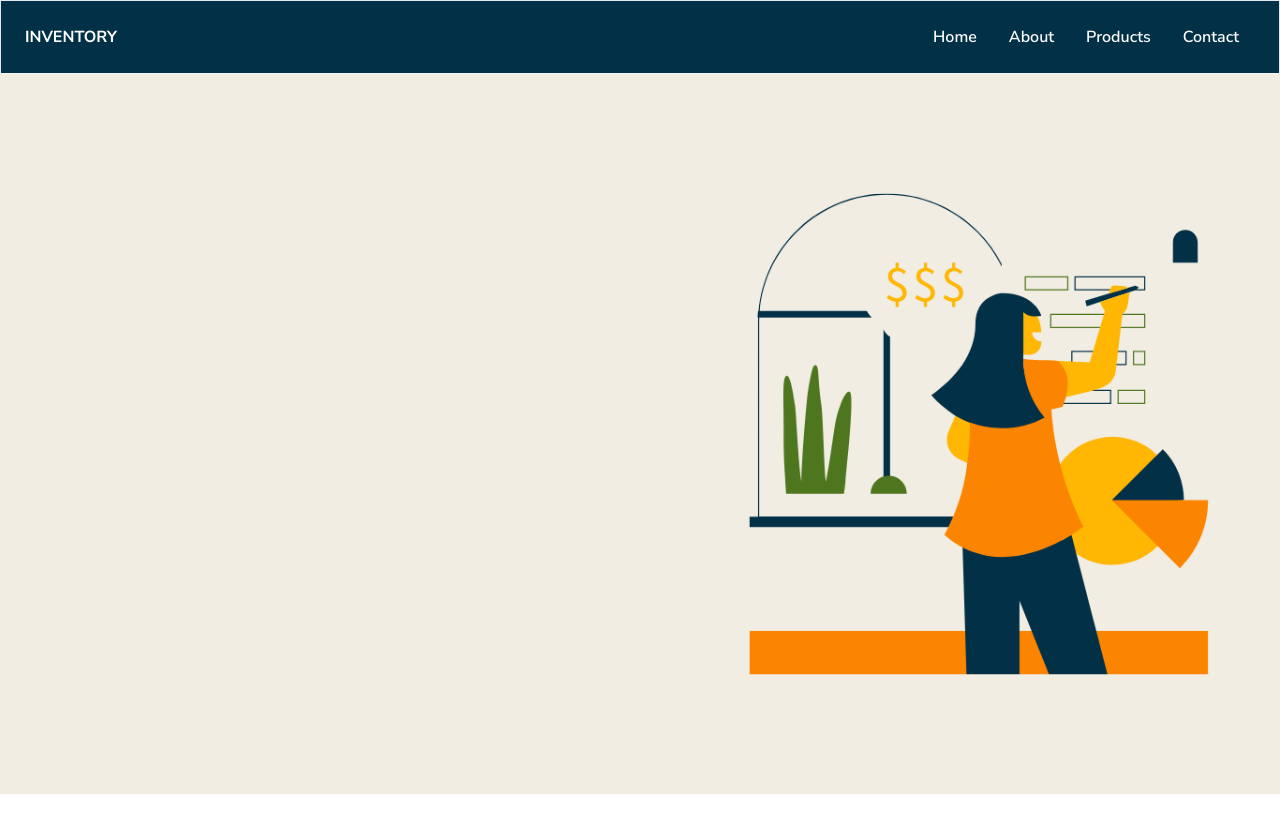
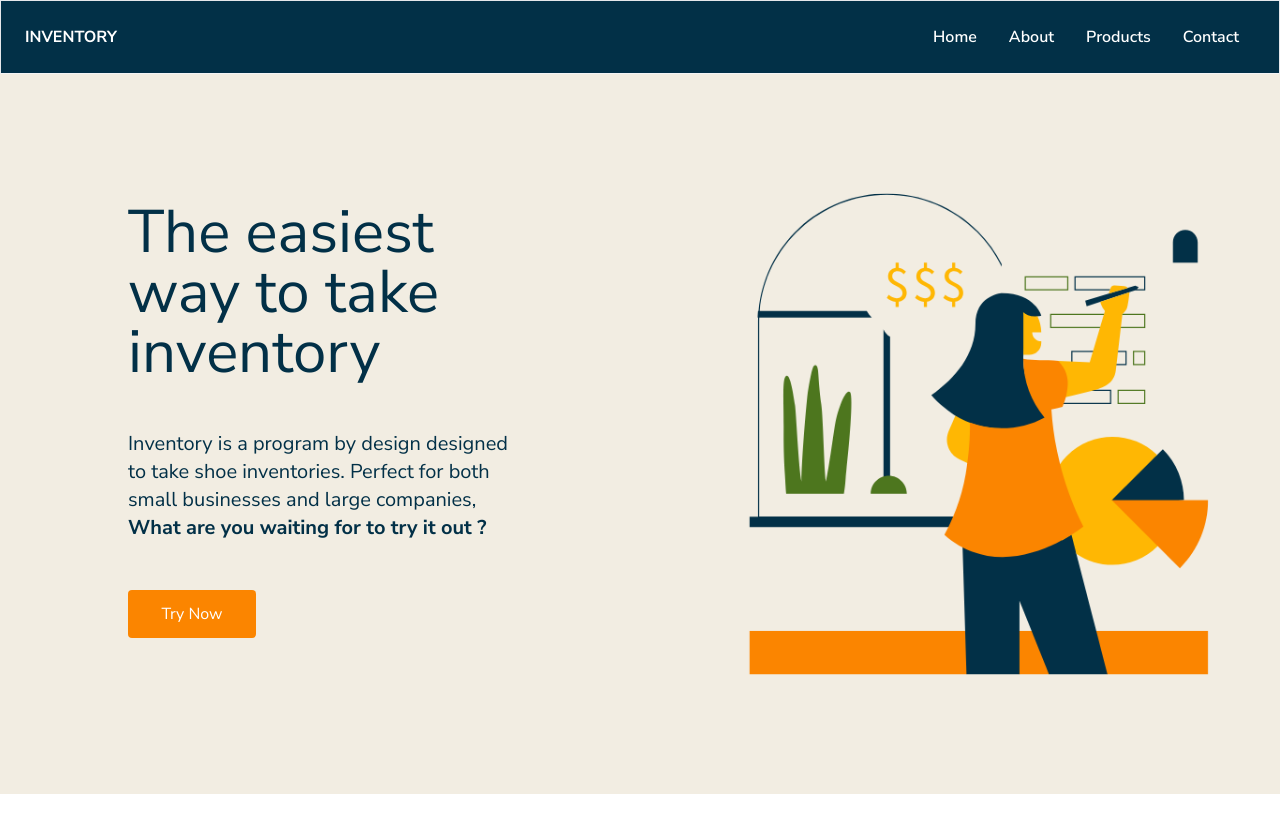
Before and after one commit to Valeprogr/inventory, a React (Create React App) app in the folder client/: page / in a window 1280 px wide. Shown: the top 832 px of the page. Before the commit the page ends 800 px from the top, so only its background shows below. Built offline with nearby package versions, Linux system fonts and the light colour scheme.

Commit message:
create Home

```diff
--- a/client/src/pages/Home.js
+++ b/client/src/pages/Home.js
@@ -4,7 +4,14 @@ const Home = () => {
     return (
         <div className='flex'>
             <img className='w-screen md:object-cover' src="./images/1.png" alt='img' />
-
+            <div className=' absolute flex flex-col  mt-8 py-24 pl-32 h-full  w-2/5 text-primary'>
+                <p className='text-6xl mb-12'>The easiest way to take inventory</p>
+                <p className='text-xl'>Inventory is a program by design designed to take shoe inventories.
+                    Perfect for both small businesses and large companies,
+                    <br/>
+                    <strong>What are you waiting for to try it out ?</strong></p>
+                    <button className='mt-12 w-32 h-12 rounded text-white bg-secondary'>Try Now</button>
+            </div>
         </div>
     );
 }
```
